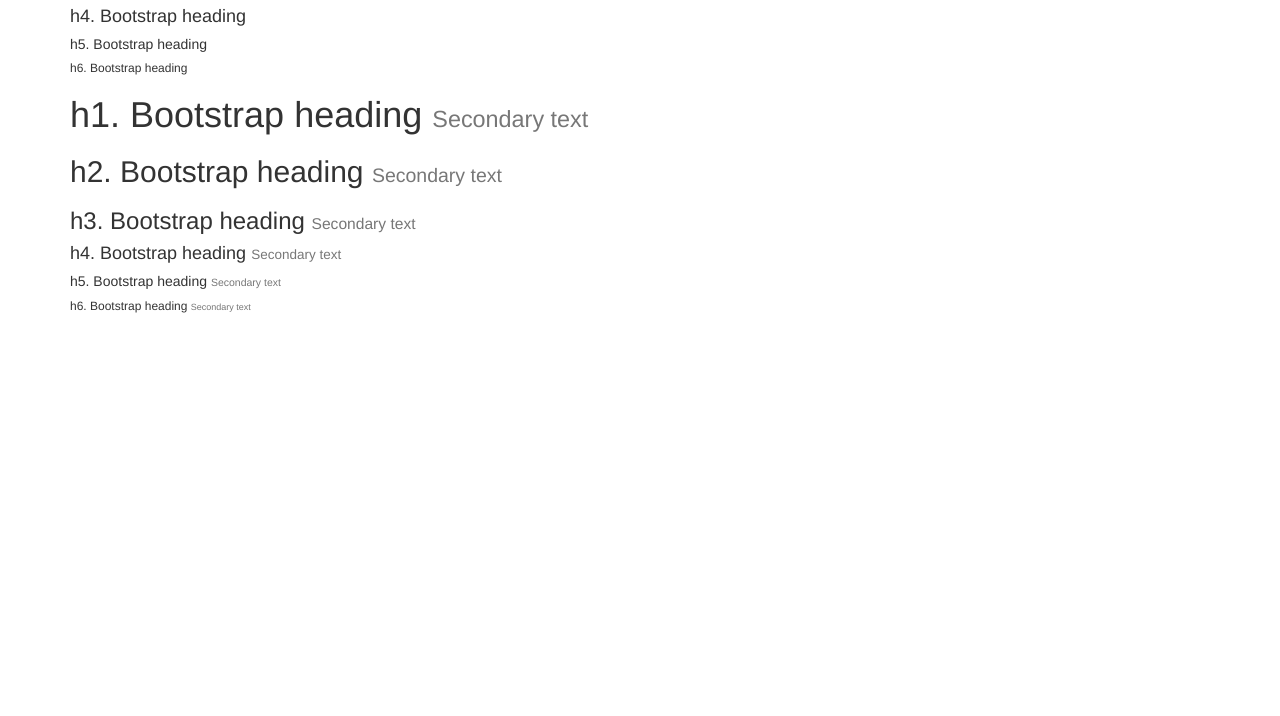
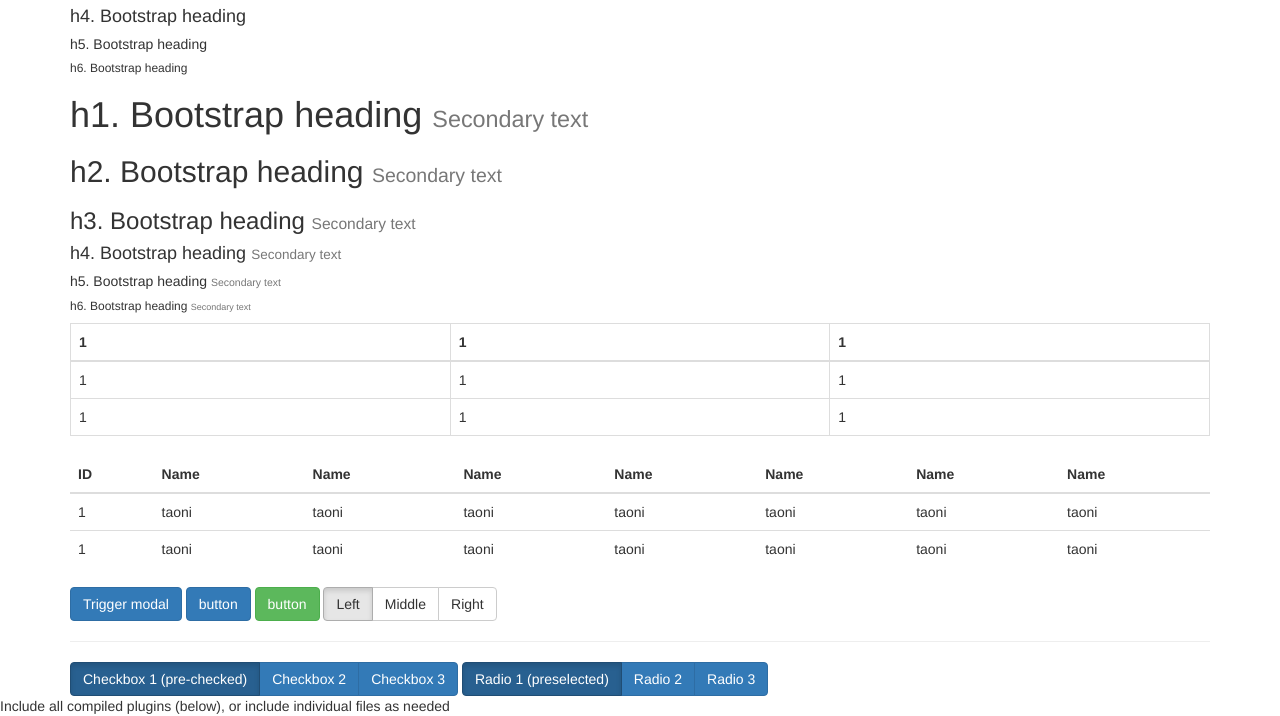
Before and after one commit to czs/bootstrap3.test, a plain HTML site: page index3.html in a window 1280 px wide. Shown: the part 707-1423 px from the top of the page. Before the commit the page ends 1030 px from the top, so only its background shows below. Drawn offline with Linux system fonts and the light colour scheme.

Commit message:
some test

```diff
--- a/index3.html
+++ b/index3.html
@@ -132,10 +132,122 @@
             <h4>h4. Bootstrap heading <small>Secondary text</small></h4>
             <h5>h5. Bootstrap heading <small>Secondary text</small></h5>
             <h6>h6. Bootstrap heading <small>Secondary text</small></h6>
+            <table class="table table-bordered table-hover">
+                <thead>
+                    <tr>
+                        <th>1</th>
+                        <th>1</th>
+                        <th>1</th>
+                    </tr>
+                </thead>
+                <tbody>
+                    <tr>
+                        <td>1</td>
+                        <td>1</td>
+                        <td>1</td>
+                    </tr><tr>
+                    <td>1</td>
+                    <td>1</td>
+                    <td>1</td>
+                </tr>
+            </tbody>
+        </table>
+        <div class="table-responsive">
+            <table class="table table-hover">
+                <thead>
+                    <tr>
+                        <th>ID</th>
+                        <th>Name</th>
+                        <th>Name</th>
+                        <th>Name</th>
+                        <th>Name</th>
+                        <th>Name</th>
+                        <th>Name</th>
+                        <th>Name</th>
+                    </tr>
+                </thead>
+                <tbody>
+                    <tr>
+                        <td>1</td>
+                        <td>taoni</td>
+                        <td>taoni</td>
+                        <td>taoni</td>
+                        <td>taoni</td>
+                        <td>taoni</td>
+                        <td>taoni</td>
+                        <td>taoni</td>
+                    </tr> <tr>
+                    <td>1</td>
+                    <td>taoni</td>
+                    <td>taoni</td>
+                    <td>taoni</td>
+                    <td>taoni</td>
+                    <td>taoni</td>
+                    <td>taoni</td>
+                    <td>taoni</td>
+                </tr>
+            </tbody>
+        </table>
+    </div>
+</div>
+<div class="container">
+    <a class="btn btn-primary" data-toggle="modal" href='#modal-id'>Trigger modal</a>
+    <div class="modal fade" id="modal-id">
+        <div class="modal-dialog">
+            <div class="modal-content">
+                <div class="modal-header">
+                    <button type="button" class="close" data-dismiss="modal" aria-hidden="true">&times;</button>
+                    <h4 class="modal-title">Modal title</h4>
+                </div>
+                <div class="modal-body">
+                    <div class="alert alert-info ts-alert">
+                        <button type="button" class="close" data-dismiss="alert" aria-hidden="true">&times;</button>
+                        <strong>Title!</strong> Alert body ...
+                    </div>
+                </div>
+                <div class="modal-footer">
+                    <button type="button" class="btn btn-default" data-dismiss="modal">Close</button>
+                    <button type="button" class="btn btn-primary">Save changes</button>
+                </div>
+                </div><!-- /.modal-content -->
+                </div><!-- /.modal-dialog -->
+                </div><!-- /.modal -->
+                <button type="button" data-loading-text="Loading..." class="btn btn-primary ts-btn">button</button>
+                <button type="button" data-toggle="button" aria-pressed="false" autocomplete="off" class="btn btn-success">button</button>
+                <div class="btn-group" data-toggle="buttons">
+                    <button type="button" class="btn btn-default active">Left</button>
+                    <button type="button" class="btn btn-default">Middle</button>
+                    <button type="button" class="btn btn-default">Right</button>
+                </div>
+                <hr>
+                <div class="btn-group" data-toggle="buttons">
+                    <label class="btn btn-primary active">
+                        <input type="checkbox" autocomplete="off" checked> Checkbox 1 (pre-checked)
+                    </label>
+                    <label class="btn btn-primary">
+                        <input type="checkbox" autocomplete="off"> Checkbox 2
+                    </label>
+                    <label class="btn btn-primary">
+                        <input type="checkbox" autocomplete="off"> Checkbox 3
+                    </label>
+                </div>
+                <div class="btn-group" data-toggle="buttons">
+                    <label class="btn btn-primary active">
+                        <input type="radio" name="options" id="option1" autocomplete="off" checked> Radio 1 (preselected)
+                    </label>
+                    <label class="btn btn-primary">
+                        <input type="radio" name="options" id="option2" autocomplete="off"> Radio 2
+                    </label>
+                    <label class="btn btn-primary">
+                        <input type="radio" name="options" id="option3" autocomplete="off"> Radio 3
+                    </label>
+                </div>
             </div>
             <!-- jQuery (necessary for Bootstrap's JavaScript plugins) -->
             <script src="jquery.min.js"></script>
-        <!-- Include all compiled plugins (below), or include individual files as needed -->
+            Include all compiled plugins (below), or include individual files as needed
             <script src="bootstrap/js/bootstrap.min.js"></script>
+            <!-- custom js -->
+            <script src="test3.js"></script>
         </body>
     </html>
--- /dev/null
+++ b/test3.js
@@ -0,0 +1,11 @@
+jQuery(document).ready(function($) {
+	$('.ts-alert').on('closed.bs.alert', function(){
+		alert("closed bs alert")
+	});
+
+	$('.ts-btn').click(function(){
+		var $btn = $(this).button('loading');
+
+		setTimeout(function(){$btn.button('reset')}, 3000);
+	})
+});
```
Lines whose indentation alone changed are shown as unchanged.
